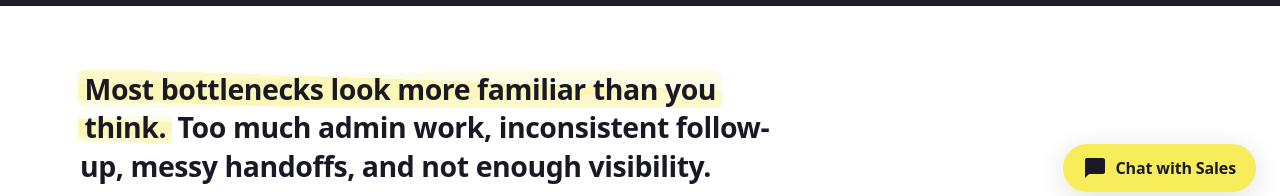
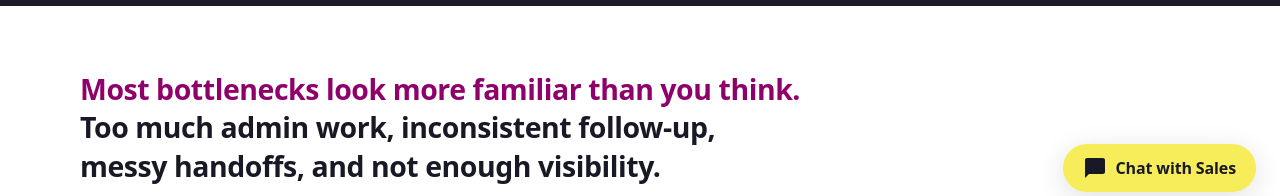
Before and after one commit to justinkahrs/senna-automation, a Next.js app: page /solutions in a window 1280 px wide. Shown: the part 584-780 px from the top of the page. Built offline with nearby package versions, Linux system fonts and the light colour scheme; grey boxes are pictures that could not be loaded; a web font is replaced by a local one; what @mui/material-nextjs would draw is missing.

Commit message:
refactor: replace OrganicHighlight component with inline Box styling and adjust z-index for hero title elements

```diff
--- a/src/app/services/page.tsx
+++ b/src/app/services/page.tsx
@@ -17,7 +17,6 @@ import SmartToyIcon from "@mui/icons-material/SmartToy";
 import CheckCircleOutlineIcon from "@mui/icons-material/CheckCircleOutline";
 import ArrowForwardIcon from "@mui/icons-material/ArrowForward";
 import { NumberedSteps } from "@/components/blog/NumberedSteps";
-import OrganicHighlight from "@/components/OrganicHighlight";
 import FinalCTA from "@/components/sections/FinalCTA";
 
 export const metadata: Metadata = {
@@ -177,10 +176,10 @@ export default function ServicesPage() {
                 sx={{ lineHeight: 1.35 }}
               >
                 You&apos;re not lacking capability.{" "}
-                <OrganicHighlight>
+                <Box component="span" sx={{ color: "var(--color-text-accent)" }}>
                   You&apos;re carrying the overhead of keeping everything in
                   sync.
-                </OrganicHighlight>
+                </Box>
               </Typography>
               <Typography
                 variant="h4"
--- a/src/app/solutions/SolutionsClient.tsx
+++ b/src/app/solutions/SolutionsClient.tsx
@@ -10,7 +10,6 @@ import ExpandMoreIcon from "@mui/icons-material/ExpandMore";
 import { Accordion, AccordionDetails, AccordionSummary } from "@mui/material";
 import { BlogPost } from "@/utils/blog";
 // import { WARM_BLACK } from "@/components/theme/colors";
-import OrganicHighlight from "@/components/OrganicHighlight";
 import FinalCTA from "@/components/sections/FinalCTA";
 
 interface Solution {
@@ -458,9 +457,9 @@ export default function SolutionsClient({ solutions }: SolutionsClientProps) {
             color="text.primary"
             sx={{ maxWidth: 720, lineHeight: 1.35 }}
           >
-            <OrganicHighlight>
+            <Box component="span" sx={{ color: "var(--color-text-accent)" }}>
               Most bottlenecks look more familiar than you think.
-            </OrganicHighlight>{" "}
+            </Box>{" "}
             Too much admin work, inconsistent follow-up, messy handoffs, and not
             enough visibility.
           </Typography>
--- a/src/components/AnimatedHeroTitle.tsx
+++ b/src/components/AnimatedHeroTitle.tsx
@@ -29,6 +29,7 @@ export default function AnimatedHeroTitle() {
           lineHeight: 0.96,
           letterSpacing: "-0.04em",
           overflow: "visible",
+          position: "relative",
         }}
       >
         <Box
@@ -47,6 +48,7 @@ export default function AnimatedHeroTitle() {
           sx={{
             display: "block",
             position: "relative",
+            zIndex: 2,
             left: { xs: "-0.22em", md: "-0.34em" },
             fontFamily: '"posh", sans-serif',
             fontWeight: 900,
@@ -76,6 +78,8 @@ export default function AnimatedHeroTitle() {
           component="span"
           sx={{
             display: "block",
+            position: "relative",
+            zIndex: 1,
             fontSize: "0.9em",
             fontWeight: 700,
             textTransform: "uppercase",
```
